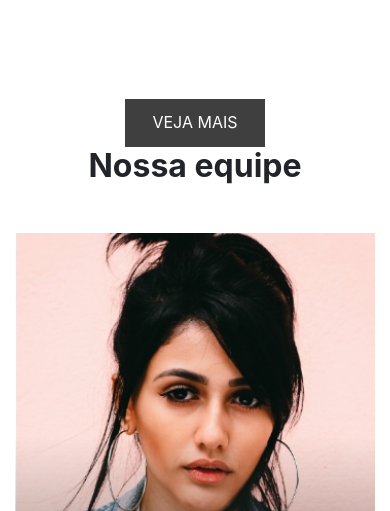
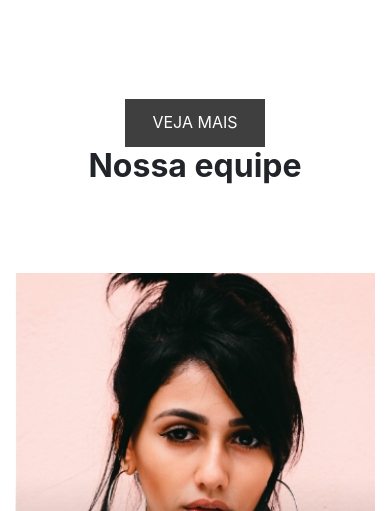
Before and after one commit to caraujo07/caraujo07.github.io, a PHP site: page /index2.html in a window 390 px wide. Shown: the part 5989-6500 px from the top of the page. Run offline with PHP 8.4, Linux system fonts and the light colour scheme.

Commit message:
alterações de CSS

```diff
--- a/css/index2.css
+++ b/css/index2.css
@@ -424,6 +424,9 @@ p {
     margin-bottom: 60px;
   }
 
+  #team .person {
+    margin: 40px auto;
+  }
 }
 
 /* Small devices (landscape phones, 576px and up) */
```
